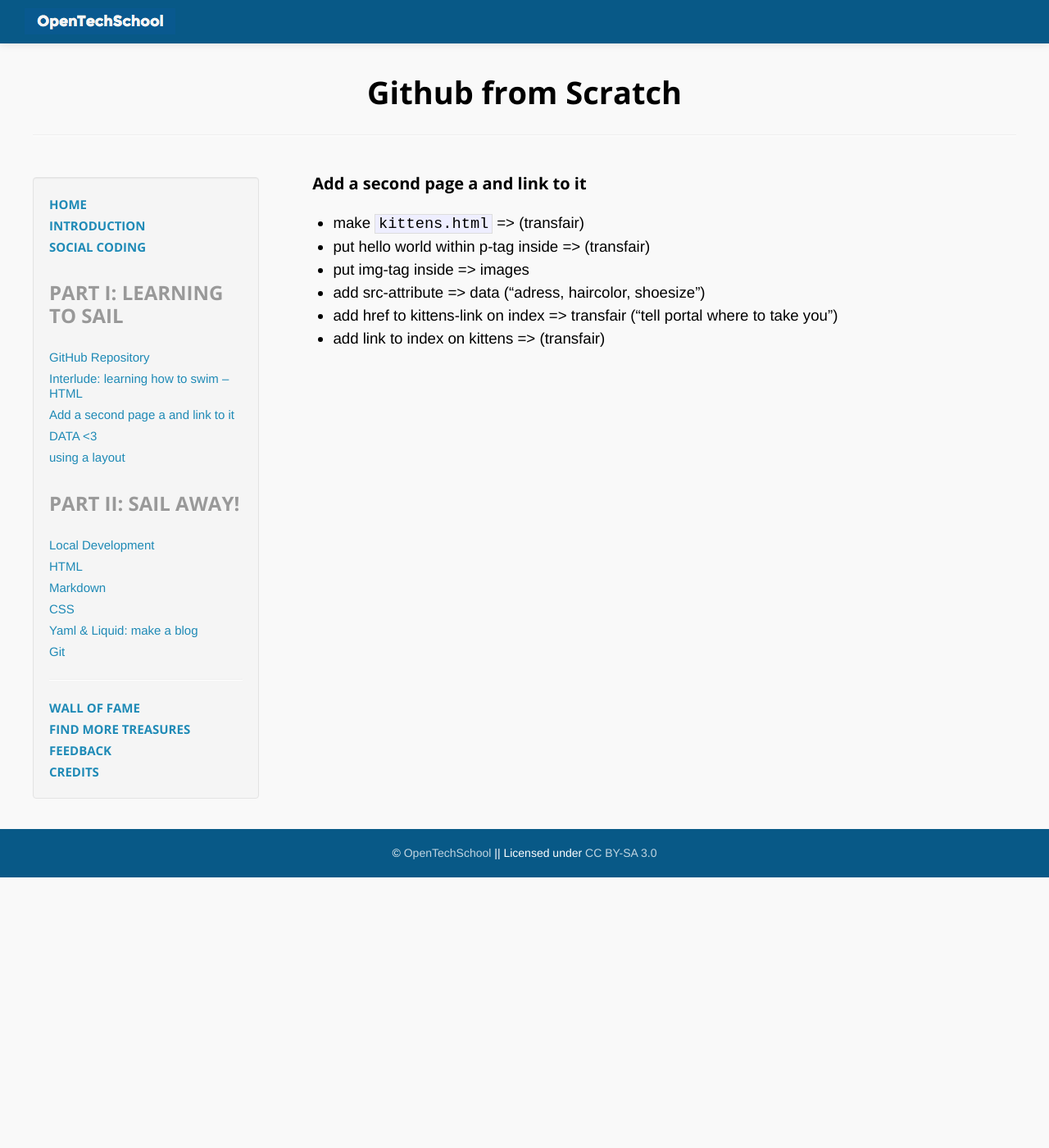
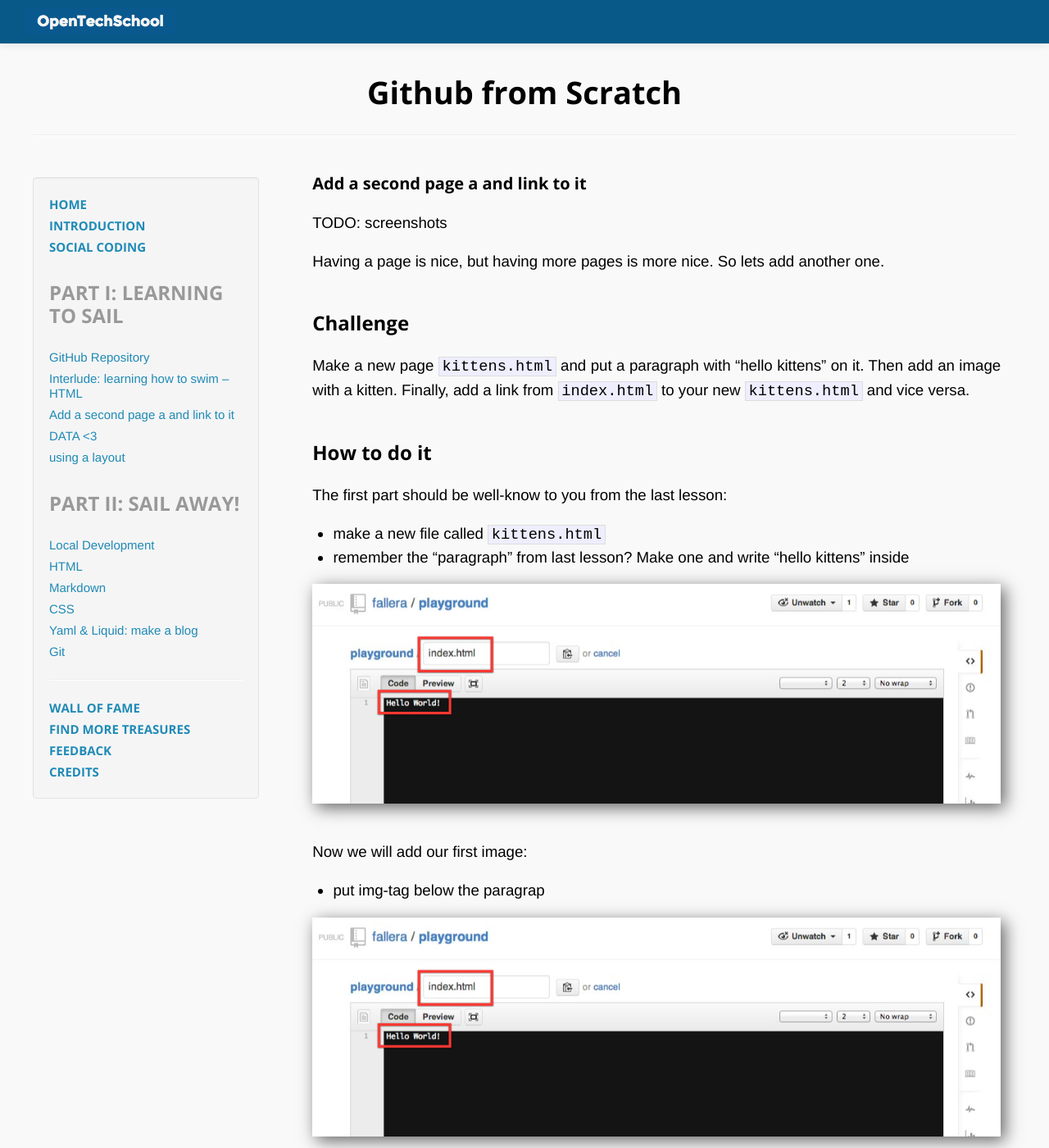
Before and after one commit to afknapping/github-from-scratch, a Jekyll site: the page built from _posts/2013-09-01-second-page.md, in a window 1280 px wide and 1400 px high. Shown: the whole window at 82% size. Built offline with Jekyll 4.4.1, drawn with Linux system fonts in a browser that asks for light colours; Markdown is read by kramdown in place of the engine named in the settings; some of the changed text lies outside the part shown.

Commit message:
add content for make second page

```diff
--- a/_posts/2013-09-01-second-page.md
+++ b/_posts/2013-09-01-second-page.md
@@ -4,9 +4,51 @@ title:  "Add a second page a and link to it"
 chapter: "one"
 ---
 
-- make `kittens.html` => (transfair)
-- put hello world within p-tag inside => (transfair)
-- put img-tag inside => images
-- add src-attribute => data ("adress, haircolor, shoesize")
-- add href to kittens-link on index => transfair ("tell portal where to take you")
-- add link to index on kittens => (transfair)
+TODO: screenshots
+
+Having a page is nice, but having more pages is more nice. So lets add another one.
+
+## Challenge
+
+Make a new page `kittens.html` and put a paragraph with "hello kittens" on it. Then add an image with a kitten. Finally, add a link from `index.html` to your new `kittens.html` and vice versa.
+
+## How to do it
+
+The first part should be well-know to you from the last lesson:
+
+- make a new file called `kittens.html`
+- remember the "paragraph" from last lesson? Make one and write "hello kittens" inside
+
+![]({{ site.baseurl }}/assets/images/create-repo-5.png)
+
+Now we will add our first image:
+
+- put img-tag below the paragrap
+
+![]({{ site.baseurl }}/assets/images/create-repo-5.png)
+
+The browser knows now that you want to habe an image displayed at this position. Be it doesn't know yet *what* image you want to see there. We have to tell it.
+
+We do that by adding an *attribute*: the *source* of the file to display:
+
+![](http://placekitten.com/g/500/300)
+
+Sweet kitten, huh?
+
+Now we want a link on our index page so we can go to the kittens anytime we want:
+
+![]({{ site.baseurl }}/assets/images/create-repo-5.png)
+SCREENSHOT: - add href to kittens-link on index
+
+Goto your tab with yourusername.github.io and refresh. "To the kittens" should now be underlined and when you click on it, should take you to `kittens.html`.
+
+Lastly, we want to be able to go back to the index from our kittens page, so let's add that:
+
+![]({{ site.baseurl }}/assets/images/create-repo-5.png)
+SCREENSHOT: - add go back link to index
+
+### What did you do?
+
+You used *Links* (originally "Hyperlinks", but it's not 1987 anymore) to connect to documents.
+
+If you want, you can think of links as *portals*, which can take to *any* other place. It can be another site on the web, it can be another position in the same document.
```
